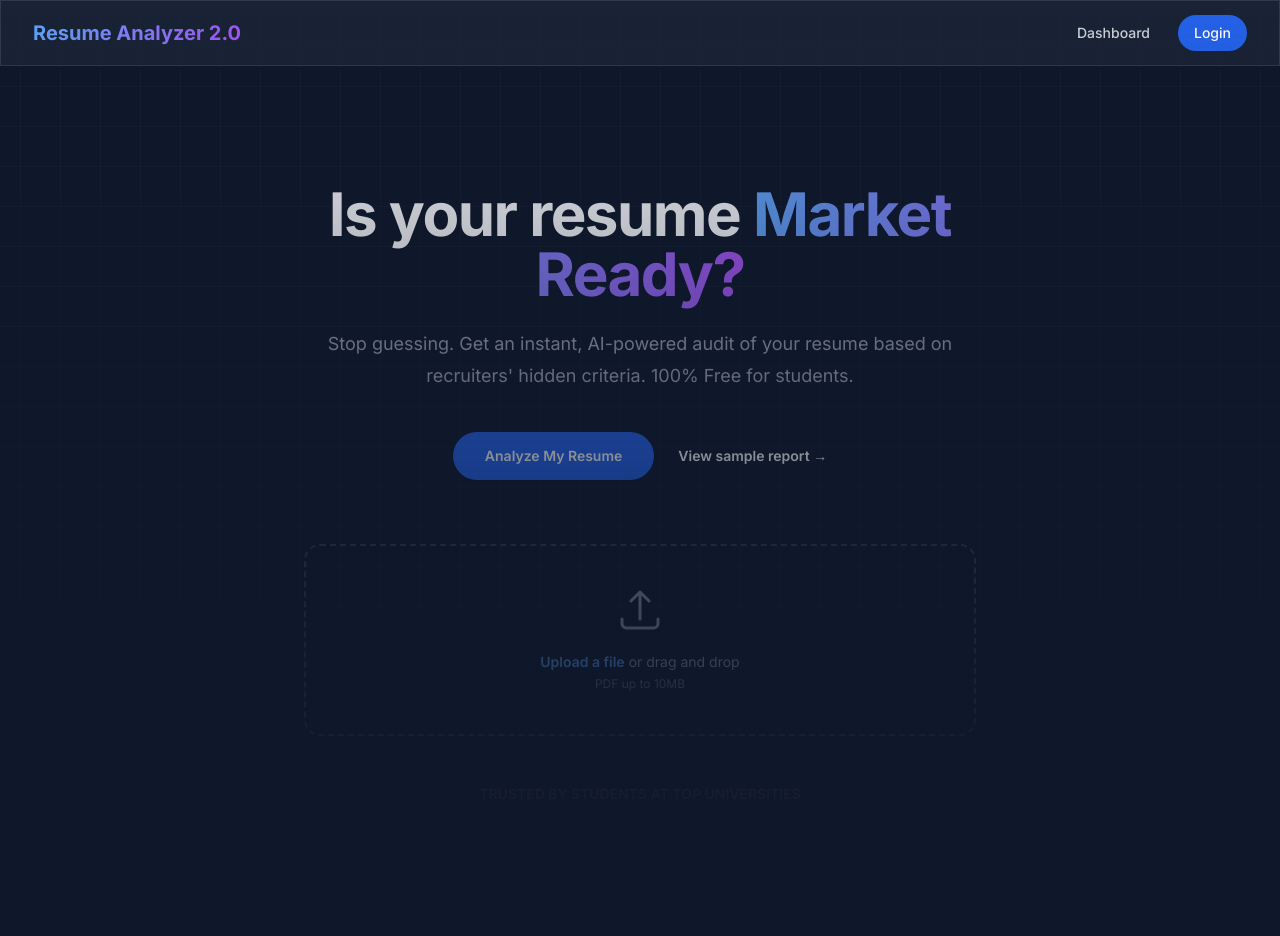
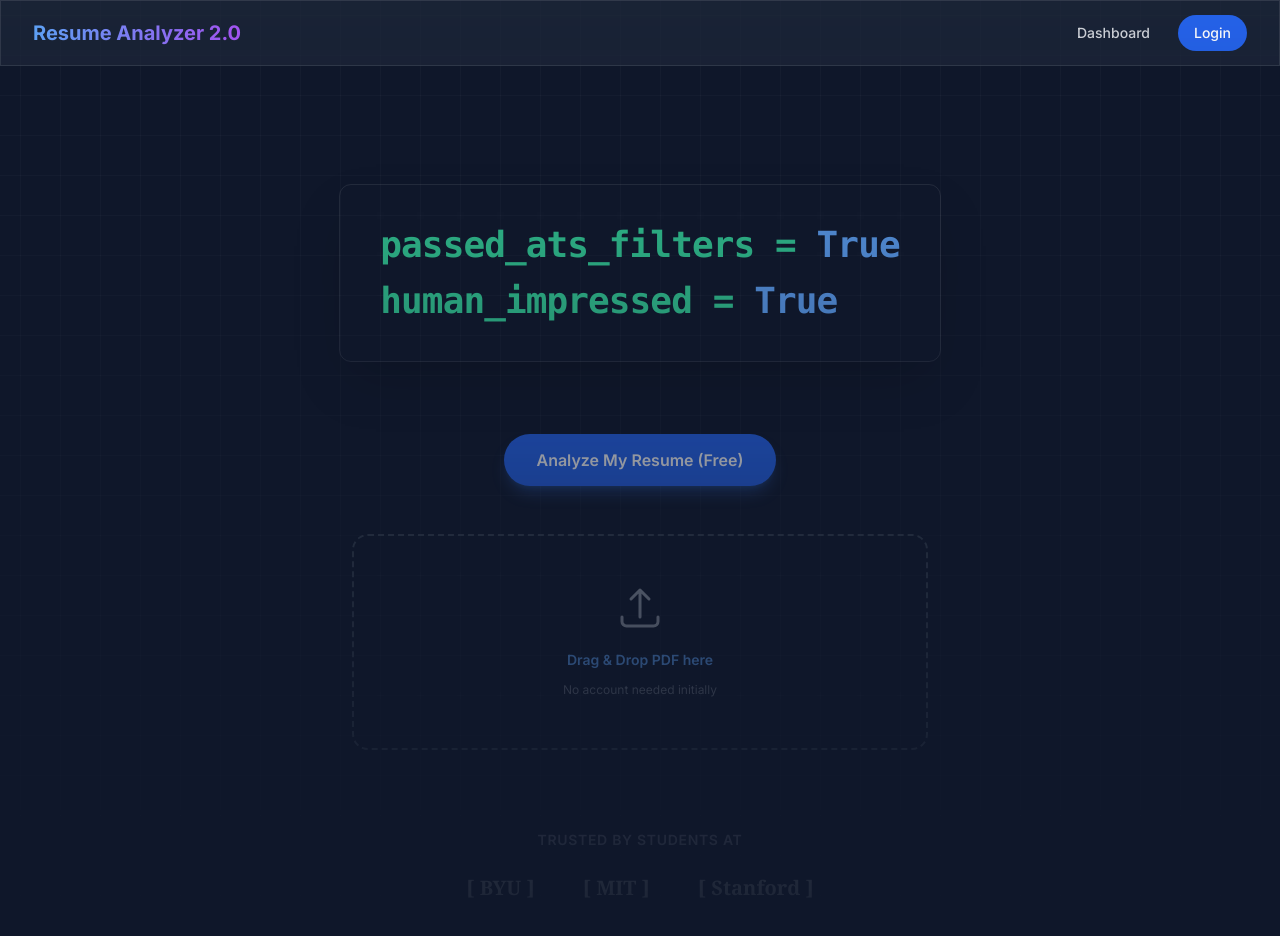
Before and after one commit to wapinheiro/resume_analyzer_2.0, a Next.js app in the folder frontend/: page / in a window 1280 px wide. Shown: the top 936 px of the page. Built offline with nearby package versions, Linux system fonts and the light colour scheme.

Commit message:
fix(ui): update landing page to match wireframe (code style hero)

```diff
--- a/frontend/src/app/page.tsx
+++ b/frontend/src/app/page.tsx
@@ -9,27 +9,28 @@ export default function Home() {
             <div className="relative isolate pt-14">
                 <div className="mx-auto max-w-7xl px-6 py-24 sm:py-32 lg:px-8">
                     <div className="mx-auto max-w-2xl text-center">
-                        <h1 className="text-4xl font-bold tracking-tight sm:text-6xl mb-6">
-                            Is your resume <span className="text-gradient">Market Ready?</span>
-                        </h1>
-                        <p className="mt-6 text-lg leading-8 text-gray-400">
-                            Stop guessing. Get an instant, AI-powered audit of your resume based on
-                            recruiters' hidden criteria. 100% Free for students.
-                        </p>
+
+                        {/* Wireframe Headline: Code Style */}
+                        <div className="font-mono text-left inline-block bg-surface/50 p-6 sm:p-10 rounded-xl border border-white/10 shadow-2xl backdrop-blur-sm mb-8 transform hover:scale-[1.02] transition-transform duration-500">
+                            <p className="text-emerald-400 text-xl sm:text-4xl font-bold tracking-tight mb-4">
+                                passed_ats_filters = <span className="text-blue-400">True</span>
+                            </p>
+                            <p className="text-emerald-400 text-xl sm:text-4xl font-bold tracking-tight">
+                                human_impressed = <span className="text-blue-400">True</span>
+                            </p>
+                        </div>
+
                         <div className="mt-10 flex items-center justify-center gap-x-6">
                             <Link
                                 href="/dashboard"
-                                className="rounded-full bg-blue-600 px-8 py-3.5 text-sm font-semibold text-white shadow-sm hover:bg-blue-500 focus-visible:outline focus-visible:outline-2 focus-visible:outline-offset-2 focus-visible:outline-blue-600 transition-all hover:scale-105"
+                                className="rounded-full bg-blue-600 px-8 py-3.5 text-base font-semibold text-white shadow-lg shadow-blue-500/30 hover:bg-blue-500 focus-visible:outline focus-visible:outline-2 focus-visible:outline-offset-2 focus-visible:outline-blue-600 transition-all hover:scale-105"
                             >
-                                Analyze My Resume
+                                Analyze My Resume (Free)
                             </Link>
-                            <a href="#" className="text-sm font-semibold leading-6 text-white hover:text-blue-400 transition-colors">
-                                View sample report <span aria-hidden="true">→</span>
-                            </a>
                         </div>
 
                         {/* Drag Drop Placeholder */}
-                        <div className="mt-16 p-10 border-2 border-dashed border-gray-700 rounded-2xl bg-surface/50 backdrop-blur-sm hover:border-blue-500/50 transition-colors cursor-pointer group">
+                        <div className="mt-12 p-12 border-2 border-dashed border-gray-700 rounded-2xl bg-surface/30 backdrop-blur-sm hover:border-blue-500/50 hover:bg-surface/50 transition-all cursor-pointer group max-w-xl mx-auto">
                             <div className="text-center">
                                 <div className="mx-auto h-12 w-12 text-gray-400 group-hover:text-blue-400 transition-colors">
                                     <svg xmlns="http://www.w3.org/2000/svg" fill="none" viewBox="0 0 24 24" strokeWidth={1.5} stroke="currentColor">
@@ -37,18 +38,24 @@ export default function Home() {
                                     </svg>
                                 </div>
                                 <div className="mt-4 flex text-sm leading-6 text-gray-400 justify-center">
-                                    <span className="relative rounded-md font-semibold text-blue-400 focus-within:outline-none focus-within:ring-2 focus-within:ring-blue-600 focus-within:ring-offset-2 hover:text-blue-500">
-                                        Upload a file
+                                    <span className="font-semibold text-blue-400">
+                                        Drag & Drop PDF here
                                     </span>
-                                    <p className="pl-1">or drag and drop</p>
                                 </div>
-                                <p className="text-xs leading-5 text-gray-500">PDF up to 10MB</p>
+                                <p className="text-xs leading-5 text-gray-500 mt-2">No account needed initially</p>
                             </div>
                         </div>
 
-                        <div className="mt-12 flex justify-center gap-8 opacity-50 grayscale hover:grayscale-0 transition-all duration-500">
-                            {/* Trust Badges Placeholder */}
-                            <span className="text-sm font-semibold text-gray-500">TRUSTED BY STUDENTS AT TOP UNIVERSITIES</span>
+                        <div className="mt-20">
+                            <p className="text-sm font-semibold text-gray-500 tracking-wider mb-6 uppercase">Trusted by students at</p>
+                            <div className="flex justify-center gap-8 opacity-60 grayscale hover:grayscale-0 transition-all duration-500">
+                                {/* Trust Badges: Text based for strict wireframe match */}
+                                <div className="flex gap-4 sm:gap-12">
+                                    <span className="text-xl font-bold text-gray-300 font-serif">[ BYU ]</span>
+                                    <span className="text-xl font-bold text-gray-300 font-serif">[ MIT ]</span>
+                                    <span className="text-xl font-bold text-gray-300 font-serif">[ Stanford ]</span>
+                                </div>
+                            </div>
                         </div>
                     </div>
                 </div>
```
